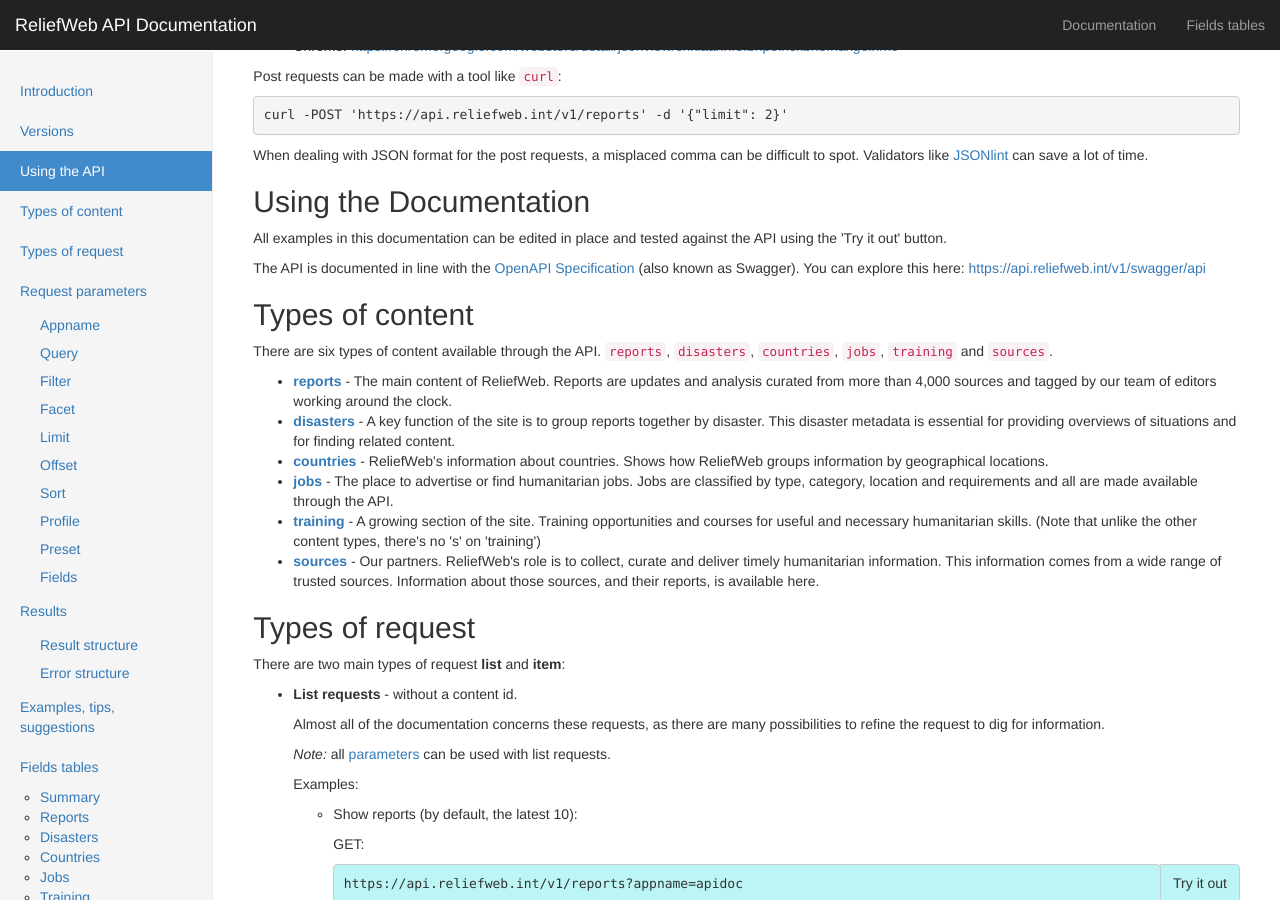
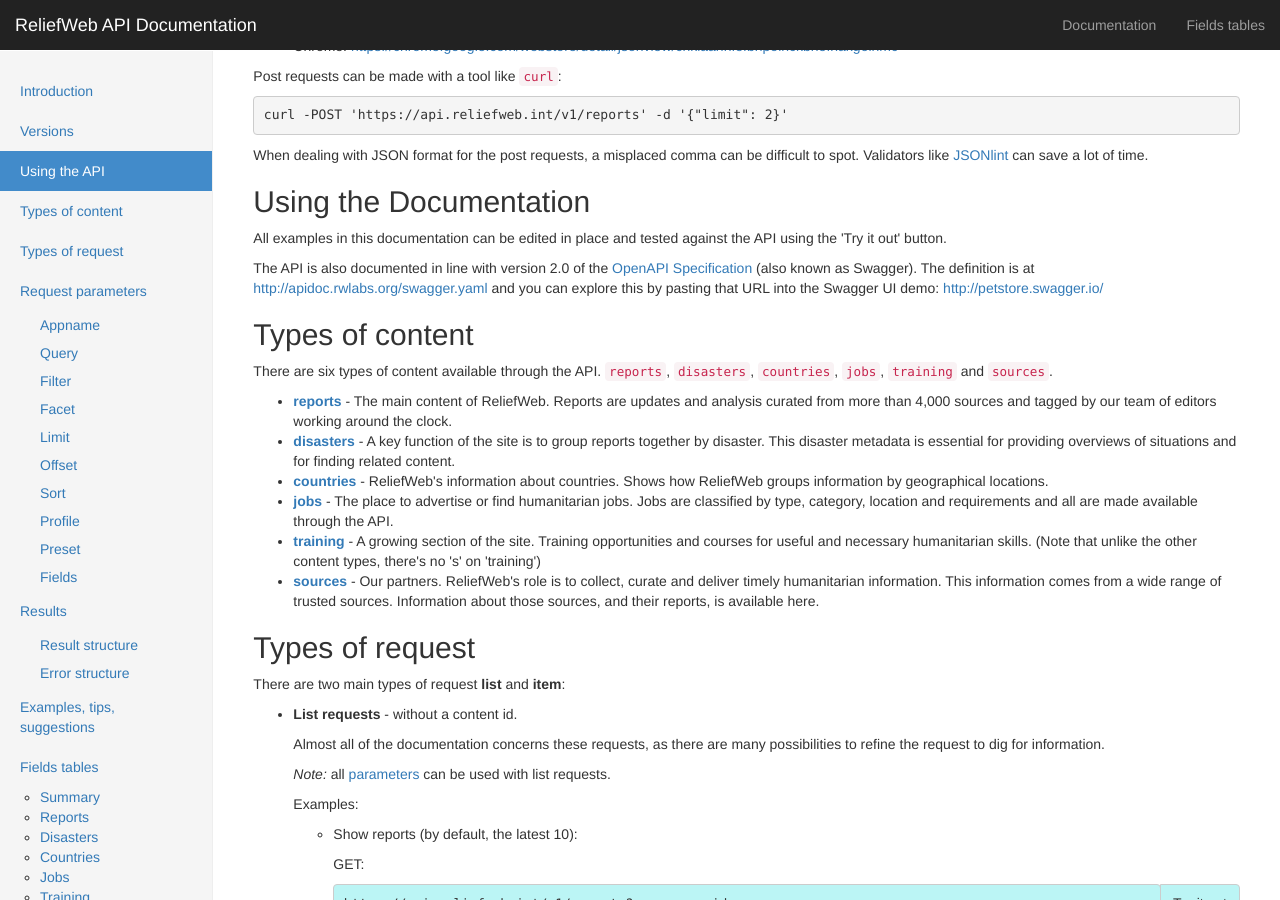
Before and after one commit to UN-OCHA/rwint-api-doc, a Jekyll site: the page index.html, which Jekyll copies as it is, in a window 1280 px wide and 900 px high, scrolled down 979 px. Built offline with Jekyll 4.4.1, drawn with Linux system fonts in a browser that asks for light colours.

Commit message:
update swagger reference for v2

```diff
--- a/index.html
+++ b/index.html
@@ -149,7 +149,7 @@
 
           <p>All examples in this documentation can be edited in place and tested against the API using the 'Try it out' button.</p>
 
-          <p>The API is documented in line with the <a href="https://openapis.org/specification">OpenAPI Specification</a> (also known as Swagger). You can explore this here: <a href="https://api.reliefweb.int/v1/swagger/api" rel="nofollow">https://api.reliefweb.int/v1/swagger/api</a></p>
+          <p>The API is also documented in line with version 2.0 of the <a href="https://openapis.org/specification">OpenAPI Specification</a> (also known as Swagger). The definition is at <a href="http://apidoc.rwlabs.org/swagger.yaml">http://apidoc.rwlabs.org/swagger.yaml</a> and you can explore this by pasting that URL into the Swagger UI demo: <a href="http://petstore.swagger.io/" rel="nofollow">http://petstore.swagger.io/</a></p>
 
           <h2 id="content-types">Types of content </h2>
 
```
